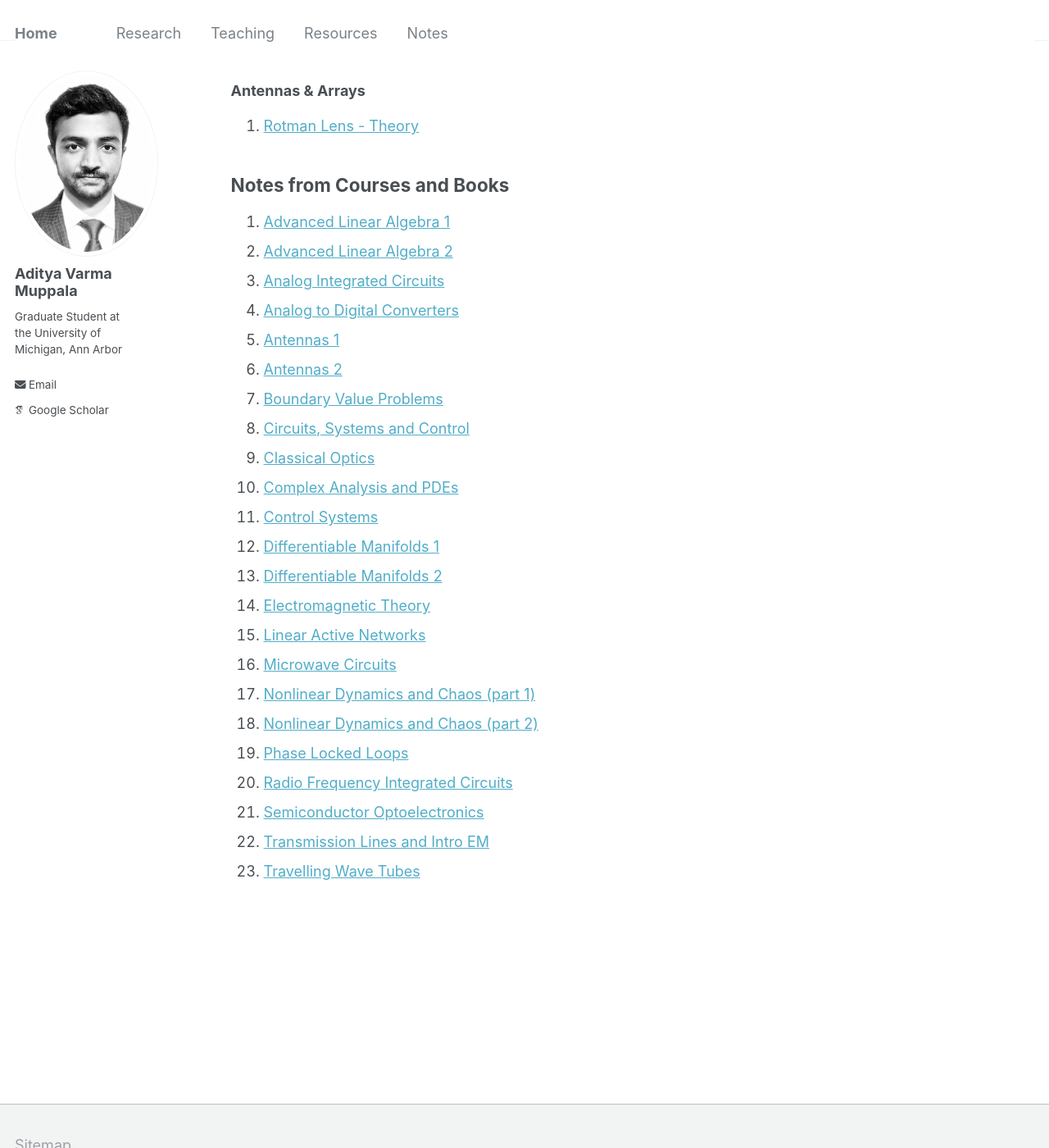
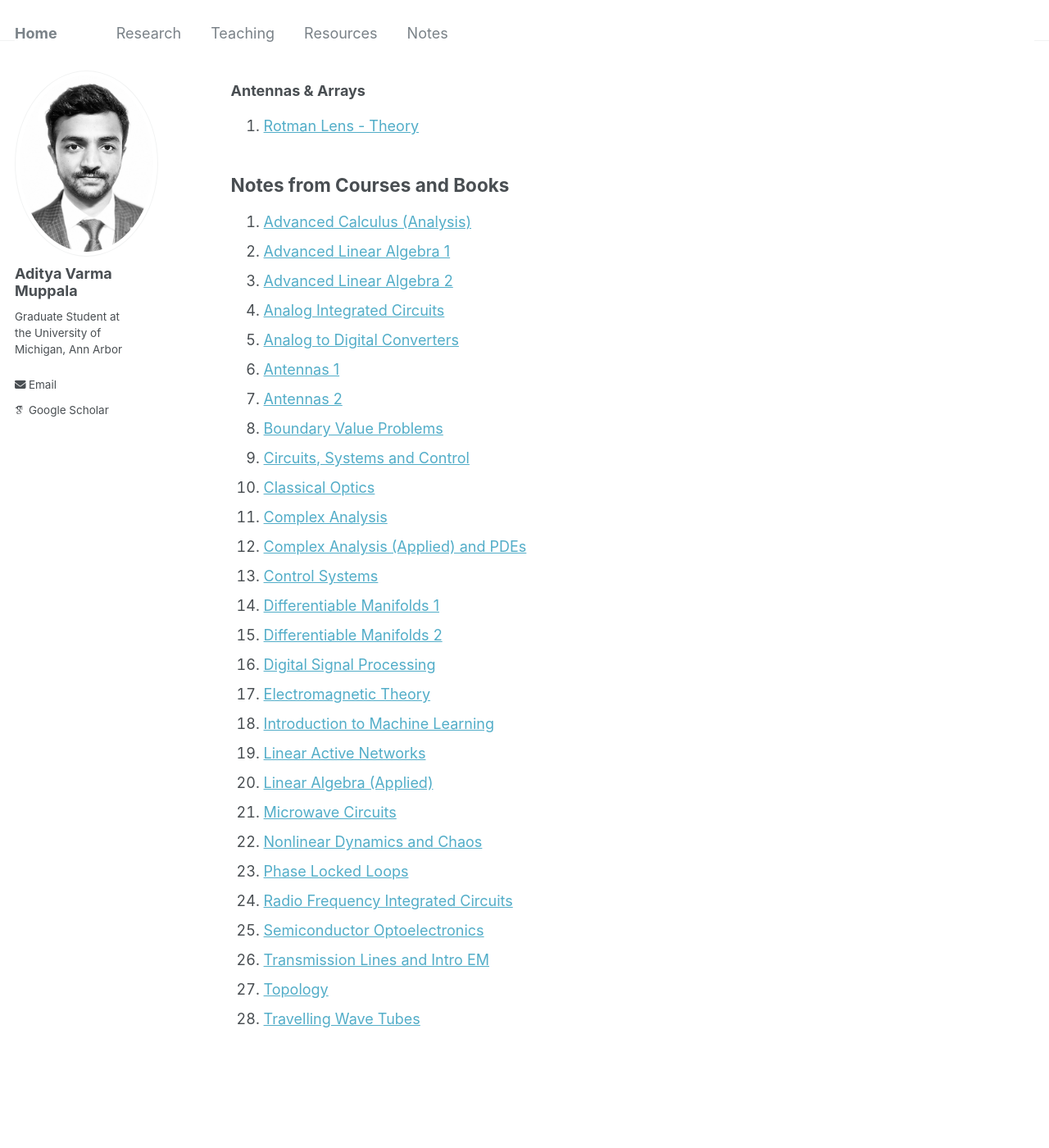
Before and after one commit to AdityaMuppala/adityamuppala.github.io, a Jekyll site: the page built from _pages/notes.md, in a window 1280 px wide and 1400 px high, scrolled down 975 px. Shown: the whole window at 82% size. Built offline with Jekyll 4.4.1, drawn with Linux system fonts in a browser that asks for light colours; some web fonts are replaced.

Commit message:
Update notes.md

```diff
--- a/_pages/notes.md
+++ b/_pages/notes.md
@@ -37,26 +37,31 @@ author_profile: true
 
 ## Notes from Courses and Books
 
-1. [Advanced Linear Algebra 1](https://adityamuppala.github.io/assets/Notes_Courses/Advanced_Linear_Algebra_1.pdf)
-2. [Advanced Linear Algebra 2](https://adityamuppala.github.io/assets/Notes_Courses/Advanced_Linear_Algebra_2.pdf)
-3. [Analog Integrated Circuits](https://adityamuppala.github.io/assets/Notes_Courses/Analog_Integrated_Circuits.pdf)
-4. [Analog to Digital Converters](https://adityamuppala.github.io/assets/Notes_Courses/Analog_Digital_Converters.pdf)
-5. [Antennas 1](https://adityamuppala.github.io/assets/Notes_Courses/Antennas_1.pdf)
-6. [Antennas 2](https://adityamuppala.github.io/assets/Notes_Courses/Antennas_2.pdf)
-7. [Boundary Value Problems](https://adityamuppala.github.io/assets/Notes_Courses/BVP.pdf)
-8. [Circuits, Systems and Control](https://adityamuppala.github.io/assets/Notes_Courses/Circuits_Systems_And_Control.pdf)
-9. [Classical Optics](https://adityamuppala.github.io/assets/Notes_Courses/Classical_Optics.pdf)
-10. [Complex Analysis and PDEs](https://adityamuppala.github.io/assets/Notes_Courses/Complex_analysis_and_PDE.pdf)
-11. [Control Systems](https://adityamuppala.github.io/assets/Notes_Courses/Control_Systems.pdf)
-12. [Differentiable Manifolds 1](https://adityamuppala.github.io/assets/Notes_Courses/Diff_Manifolds_1.pdf)
-13. [Differentiable Manifolds 2](https://adityamuppala.github.io/assets/Notes_Courses/Diff_Manifolds_2.pdf)
-14. [Electromagnetic Theory](https://adityamuppala.github.io/assets/Notes_Courses/EM_Theory.pdf)
-15. [Linear Active Networks](https://adityamuppala.github.io/assets/Notes_Courses/Linear_Active_Networks.pdf)
-16. [Microwave Circuits](https://adityamuppala.github.io/assets/Notes_Courses/Microwave_Circuits.pdf)
-17. [Nonlinear Dynamics and Chaos (part 1)](https://adityamuppala.github.io/assets/Notes_Courses/Nonlinear_Dynamics_And_Chaos_part1.pdf)
-18. [Nonlinear Dynamics and Chaos (part 2)](https://adityamuppala.github.io/assets/Notes_Courses/Nonlinear_Dynamics_And_Chaos_part2.pdf)
-19. [Phase Locked Loops](https://adityamuppala.github.io/assets/Notes_Courses/PLL.pdf)
-20. [Radio Frequency Integrated Circuits](https://adityamuppala.github.io/assets/Notes_Courses/RFIC.pdf)
-21. [Semiconductor Optoelectronics](https://adityamuppala.github.io/assets/Notes_Courses/Semiconductor_Optoelectronics.pdf)
-22. [Transmission Lines and Intro EM](https://adityamuppala.github.io/assets/Notes_Courses/T_Lines_and_EM.pdf)
-23. [Travelling Wave Tubes](https://adityamuppala.github.io/assets/Notes_Courses/TWT.pdf)
+1. [Advanced Calculus (Analysis)](https://adityamuppala.github.io/assets/Notes_Courses/Advanced_Calculus_2.pdf)
+2. [Advanced Linear Algebra 1](https://adityamuppala.github.io/assets/Notes_Courses/Advanced_Linear_Algebra_1.pdf)
+3. [Advanced Linear Algebra 2](https://adityamuppala.github.io/assets/Notes_Courses/Advanced_Linear_Algebra_2.pdf)
+4. [Analog Integrated Circuits](https://adityamuppala.github.io/assets/Notes_Courses/Analog_Integrated_Circuits.pdf)
+5. [Analog to Digital Converters](https://adityamuppala.github.io/assets/Notes_Courses/Analog_Digital_Converters.pdf)
+6. [Antennas 1](https://adityamuppala.github.io/assets/Notes_Courses/Antennas_1.pdf)
+7. [Antennas 2](https://adityamuppala.github.io/assets/Notes_Courses/Antennas_2.pdf)
+8. [Boundary Value Problems](https://adityamuppala.github.io/assets/Notes_Courses/BVP.pdf)
+9. [Circuits, Systems and Control](https://adityamuppala.github.io/assets/Notes_Courses/Circuits_Systems_And_Control.pdf)
+10. [Classical Optics](https://adityamuppala.github.io/assets/Notes_Courses/Classical_Optics.pdf)
+11. [Complex Analysis](https://adityamuppala.github.io/assets/Notes_Courses/Complex_Analysis.pdf)
+12. [Complex Analysis (Applied) and PDEs](https://adityamuppala.github.io/assets/Notes_Courses/Complex_analysis_and_PDE.pdf)
+13. [Control Systems](https://adityamuppala.github.io/assets/Notes_Courses/Control_Systems.pdf)
+14. [Differentiable Manifolds 1](https://adityamuppala.github.io/assets/Notes_Courses/Diff_Manifolds_1.pdf)
+15. [Differentiable Manifolds 2](https://adityamuppala.github.io/assets/Notes_Courses/Diff_Manifolds_2.pdf)
+16. [Digital Signal Processing](https://adityamuppala.github.io/assets/Notes_Courses/DSP.pdf)
+17. [Electromagnetic Theory](https://adityamuppala.github.io/assets/Notes_Courses/EM_Theory.pdf)
+18. [Introduction to Machine Learning](https://adityamuppala.github.io/assets/Notes_Courses/Intro_Machine_Learning.pdf)
+19. [Linear Active Networks](https://adityamuppala.github.io/assets/Notes_Courses/Linear_Active_Networks.pdf)
+20. [Linear Algebra (Applied)](https://adityamuppala.github.io/assets/Notes_Courses/Linear_Algebra.pdf)
+21. [Microwave Circuits](https://adityamuppala.github.io/assets/Notes_Courses/Microwave_Circuits.pdf)
+22. [Nonlinear Dynamics and Chaos](https://adityamuppala.github.io/assets/Notes_Courses/Nonlinear_Dynamics_And_Chaos.pdf)
+23. [Phase Locked Loops](https://adityamuppala.github.io/assets/Notes_Courses/PLL.pdf)
+24. [Radio Frequency Integrated Circuits](https://adityamuppala.github.io/assets/Notes_Courses/RFIC.pdf)
+25. [Semiconductor Optoelectronics](https://adityamuppala.github.io/assets/Notes_Courses/Semiconductor_Optoelectronics.pdf)
+26. [Transmission Lines and Intro EM](https://adityamuppala.github.io/assets/Notes_Courses/T_Lines_and_EM.pdf)
+27. [Topology](https://adityamuppala.github.io/assets/Notes_Courses/Topology.pdf)
+28. [Travelling Wave Tubes](https://adityamuppala.github.io/assets/Notes_Courses/TWT.pdf)
```
